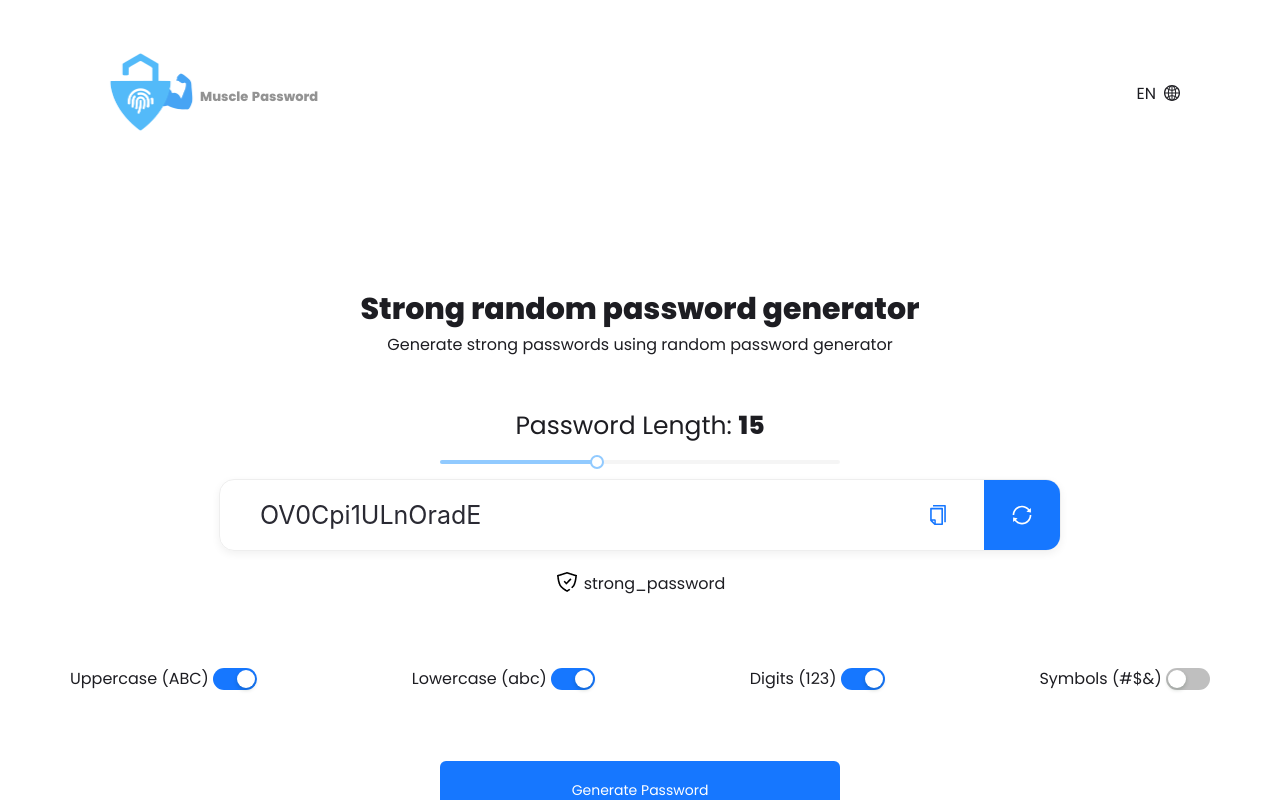
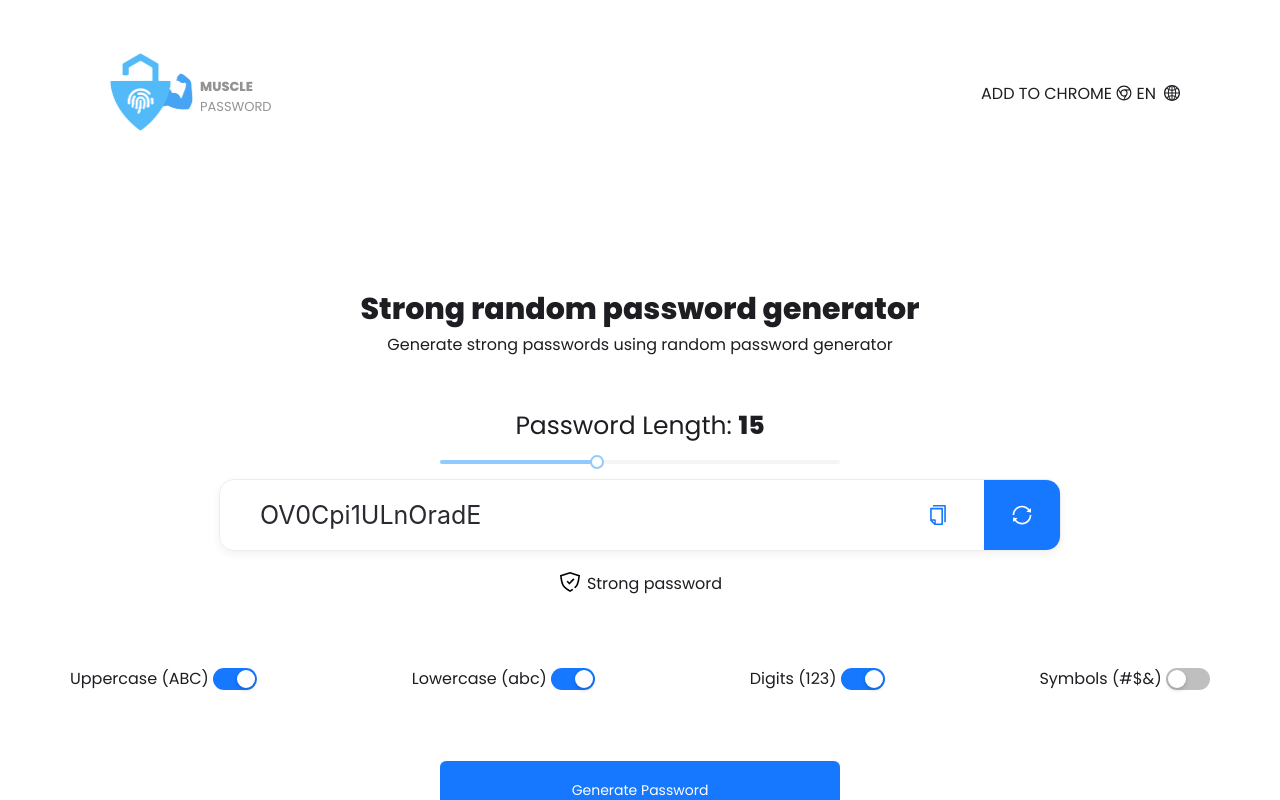
Before and after one commit to musclepassword/musclepassword, a React (Create React App) app: page / in a window 1280 px wide. Shown: the top 800 px of the page. Built offline with nearby package versions, Linux system fonts and the light colour scheme.

Commit message:
css and translation edited

```diff
--- a/src/assets/style/global.scss
+++ b/src/assets/style/global.scss
@@ -295,10 +295,6 @@ footer {
         display: block;
         padding: 100px 10px;
 
-        .char-checkbox {
-            display: block;
-        }
-
         .input-password {
             width: 87%;
         }
--- a/src/components/header/index.js
+++ b/src/components/header/index.js
@@ -1,15 +1,25 @@
 import SelectLang from "../SelectLang";
 import Logo from "../../assets/image/musclepassword-logo.png"
+import { ChromeOutlined } from '@ant-design/icons';
+import { useTranslation } from "react-i18next";
 
 const Header = () => {
+    const { i18n } = useTranslation();
 
     return (
         <div className="container">
             <header>
                 <div className="logo">
-                    <img src={Logo} alt="logo" /><h1><b>Muscle</b> <span>Password</span></h1>
+                    <img src={Logo} alt="logo" />
+                    <span>
+                        <h1><span>MUSCLE</span><br /> PASSWORD</h1>
+                    </span>
                 </div>
-                <SelectLang />
+                <div>
+                    <a href={'https://chromewebstore.google.com/detail/muscle-password/iimjcckbcjoehbfekigjpnlgmjllmgdk'} target="_blank">
+                    {i18n.t('add_to_chrome')} <ChromeOutlined />{' '}</a>
+                    <SelectLang />
+                </div>
             </header>
         </div>
     );
--- a/src/translations/en.json
+++ b/src/translations/en.json
@@ -22,6 +22,11 @@
         "copy_password": "Copy Password",
         "email": "E-Mail",
         "generate_password": "Generate Password",
-        "copy": "Copy"
+        "copy": "Copy",
+        "discover-chrome-extension": "Discover Chrome Extension",
+        "add_to_chrome": "ADD TO CHROME",
+        "weak_password": "Weak password",
+        "fairly_strong_password": "Fairly strong password",
+        "strong_password": "Strong password"
     }
 }
--- a/src/translations/tr.json
+++ b/src/translations/tr.json
@@ -22,6 +22,11 @@
         "copy_password": "Şifreyi Kopyala",
         "email": "E-Posta",
         "generate_password": "Şifre Oluştur",
-        "copy": "Kopyala"
+        "copy": "Kopyala",
+        "discover-chrome-extension": "Chrome uzantısını keşfedin",
+        "add_to_chrome":  "CHROME'A EKLE",
+        "weak_password": "Zayıf şifre",
+        "fairly_strong_password": "Oldukça güçlü bir şifre",
+        "strong_password": "Güçlü şifre"
     }
 }
```
